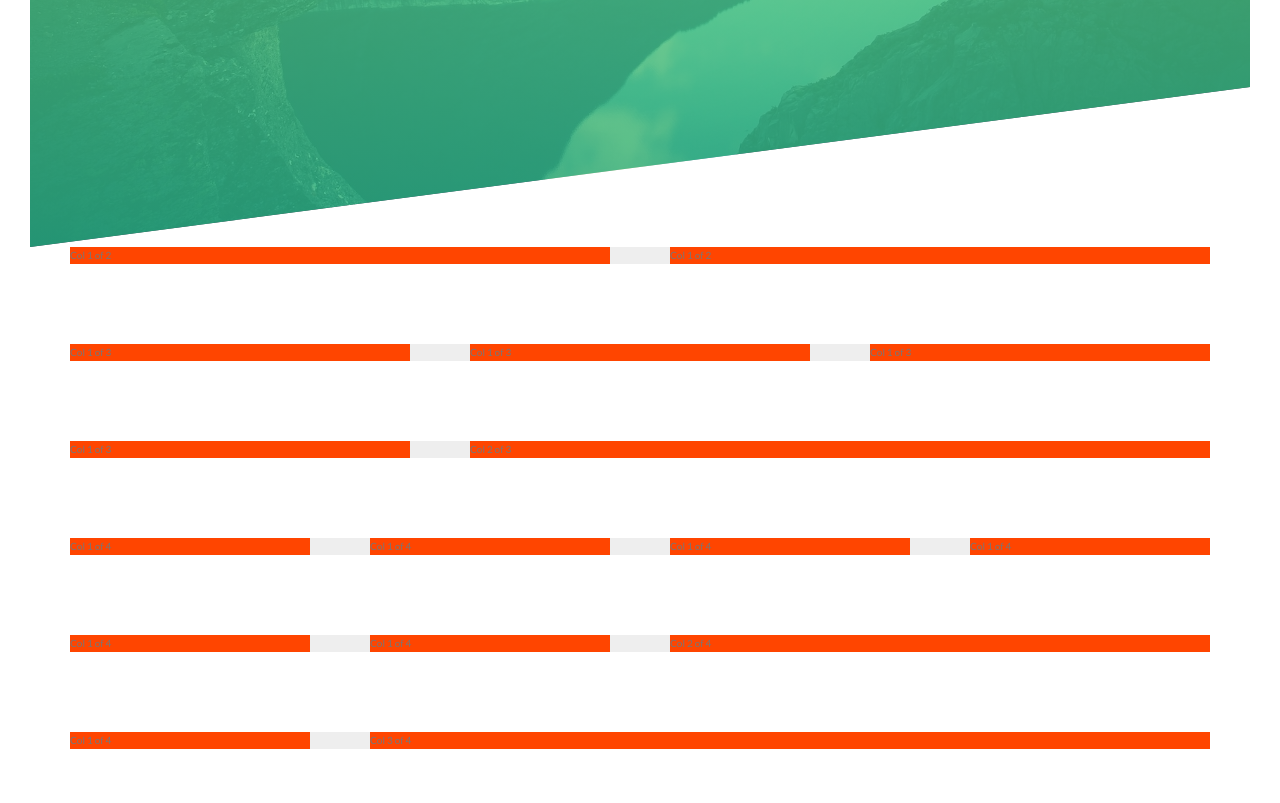
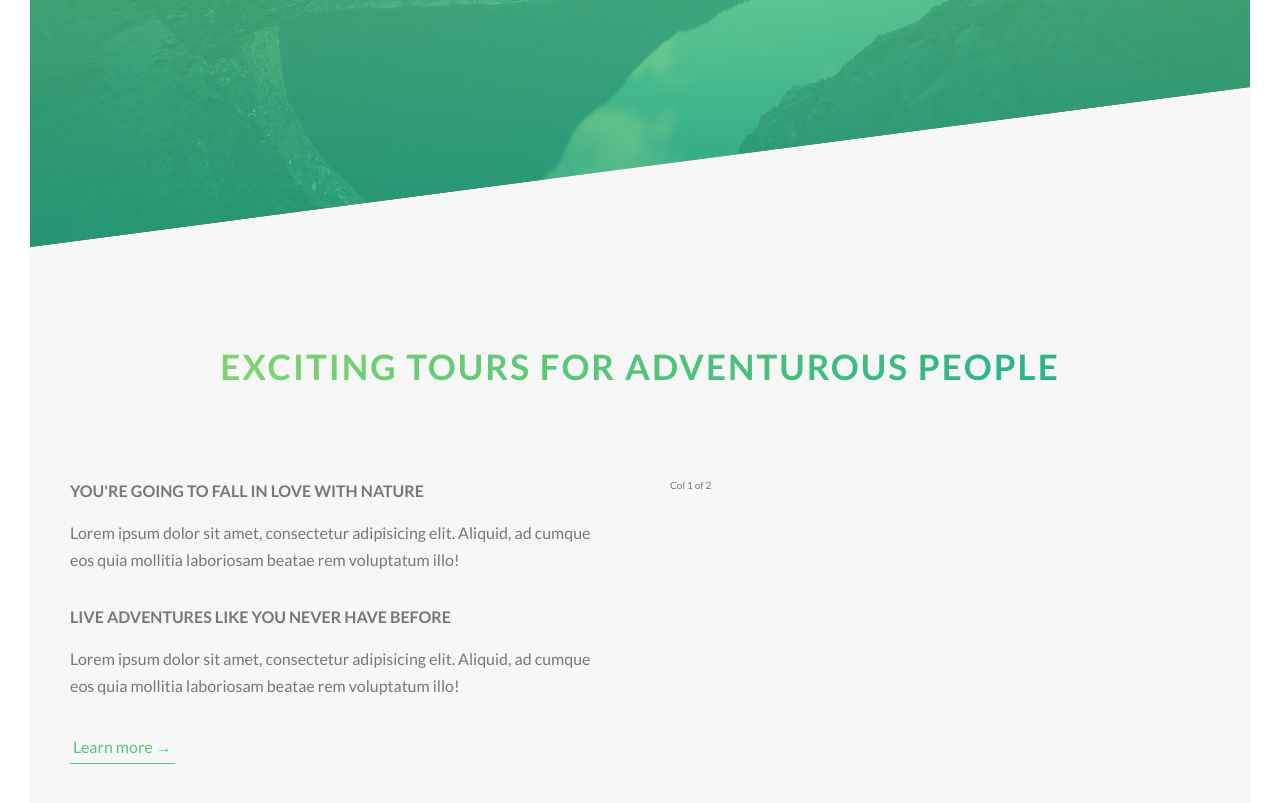
Before and after one commit to pedrotorreao/html-css-projects, a website: page natours/index.html in a window 1280 px wide. Shown: the part 543-1346 px from the top of the page. Before the commit the page ends 1322 px from the top, so only its background shows below. Drawn offline with Linux system fonts and the light colour scheme.

Commit message:
About section pt1

```diff
--- a/natours/index.html
+++ b/natours/index.html
@@ -28,6 +28,40 @@
             </div>
         </header>
 
+        <main>
+            <section class="section-about">
+                <div class="u-center-text u-margin-bottom-big">
+                    <h2 class="heading-secondary">
+                        Exciting tours for adventurous people
+                    </h2>
+                </div>
+
+                <div class="row">
+                    <div class="col-1-of-2">
+                        <h3 class="heading-tertiary u-margin-bottom-small">
+                            You're going to fall in love with nature
+                        </h3>
+                        <p class="paragraph">
+                            Lorem ipsum dolor sit amet, consectetur adipisicing elit. Aliquid, ad cumque eos quia mollitia laboriosam beatae rem voluptatum illo!
+                        </p>
+
+                        <h3 class="heading-tertiary u-margin-bottom-small">
+                            Live adventures like you never have before
+                        </h3>
+                        <p class="paragraph">
+                            Lorem ipsum dolor sit amet, consectetur adipisicing elit. Aliquid, ad cumque eos quia mollitia laboriosam beatae rem voluptatum illo!
+                        </p>
+
+                        <a href="#" class="btn-text">Learn more &rarr;</a>
+                    </div>
+                    <div class="col-1-of-2">
+                        Col 1 of 2
+                    </div>
+                </div>
+
+            </section>
+        </main>
+<!--
         <section class="grid-test">
             <div class="row">
                 <div class="col-1-of-2">
@@ -96,7 +130,7 @@
             </div>
 
         </section>
-
+-->
 
     </body>
 </html>
--- a/natours/sass/abstracts/_variables.scss
+++ b/natours/sass/abstracts/_variables.scss
@@ -3,9 +3,14 @@
 $color-primary: #55c57a;
 $color-primary-light: #7ed56f;
 $color-primary-dark: #28b485;
+$color-grey-light-1: #f7f7f7;
 $color-grey-dark: #777;
 $color-white: #fff;
 $color-black: #000;
+
+
+//FONTS
+$default-font-size: 1.6rem;
 
 //GRID
 $grid-width: 114rem;
--- a/natours/sass/base/_typography.scss
+++ b/natours/sass/base/_typography.scss
@@ -39,3 +39,35 @@ body {
         animation: moveInRight 1s ease-out;
     }
 }
+
+.heading-secondary {
+    font-size: 3.5rem;
+    text-transform: uppercase;
+    font-weight: 700;
+    display: inline-block;
+    background-image: linear-gradient(to right, $color-primary-light, $color-primary-dark);
+    -webkit-background-clip: text;
+    color: transparent;
+    letter-spacing: .2rem;
+    transition: all .2s;
+
+    &:hover {
+        transform: skewY(2deg) skewX(15deg) scale(1.1);
+        text-shadow: .5rem 1rem 2rem rgba($color-black, .2);
+
+    }
+}
+
+.heading-tertiary {
+    font-size: 1.6rem;
+    font-weight: 700;
+    text-transform: uppercase;
+}
+
+.paragraph {
+    font-size: 1.6rem;
+
+    &:not(:last-child) {
+        margin-bottom: 3rem;
+    }
+}
--- a/natours/sass/base/_utilities.scss
+++ b/natours/sass/base/_utilities.scss
@@ -0,0 +1,5 @@
+
+.u-center-text { text-align: center; }
+.u-margin-bottom-big { margin-bottom: 8rem; }
+.u-margin-bottom-small { margin-bottom: 1.5rem; }
+.u-margin-bottom-medium { margin-bottom: 4rem;}
--- a/natours/sass/components/_button.scss
+++ b/natours/sass/components/_button.scss
@@ -55,3 +55,29 @@
         animation-fill-mode: backwards;
     }
 }
+
+.btn-text {
+    &:link,
+    &:visited {
+        font-size: $default-font-size;
+        color: $color-primary;
+        display: inline-block;
+        text-decoration: none;
+        border-bottom: 1px solid $color-primary;
+        padding: 3px;
+        transition: all .2s;
+
+    }
+
+    &:hover {
+        background-color: $color-primary;
+        color: $color-white;
+        box-shadow: 0 1rem 2rem rgba($color-black,.15);
+        transform: translateY(-2px);
+    }
+
+    &:active {
+        box-shadow: 0 .5rem 1rem rgba($color-black,.15);
+        transform: translateY(0);
+    }
+}
--- a/natours/sass/layout/_grid.scss
+++ b/natours/sass/layout/_grid.scss
@@ -1,6 +1,5 @@
 .row {
     width: $grid-width;
-    background-color: #eee;
     margin: 0 auto; //Centering element
 
     &:not(:last-child) { //Select everything except the last child
@@ -10,8 +9,7 @@
 
     @include clearfix;
 
-    [class^="col-"] {
-        background-color: orangered;
+    [class^="col-"] { //Select all classes that begin with 'col-'
         float: left;
 
         &:not(:last-child) {
--- a/natours/sass/pages/_home.scss
+++ b/natours/sass/pages/_home.scss
@@ -0,0 +1,7 @@
+
+.section-about {
+    background-color: $color-grey-light-1;
+    padding: 25rem 0;
+    margin-top: -20vh;
+
+}
```
Also changed, not shown: natours/css/style.css.
